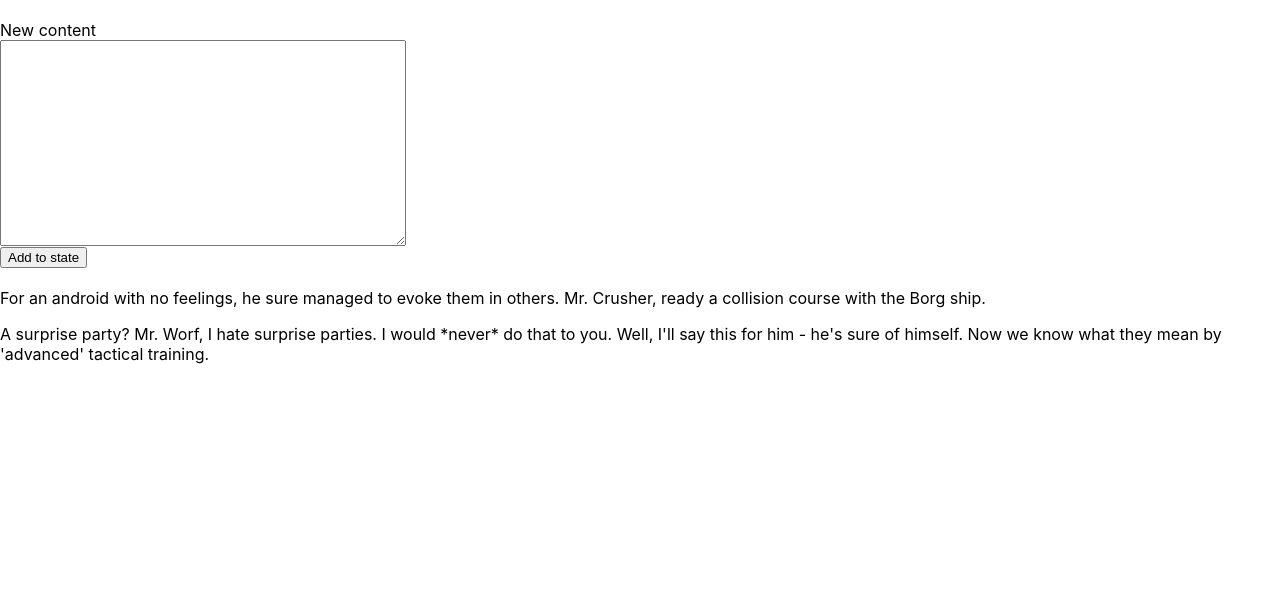
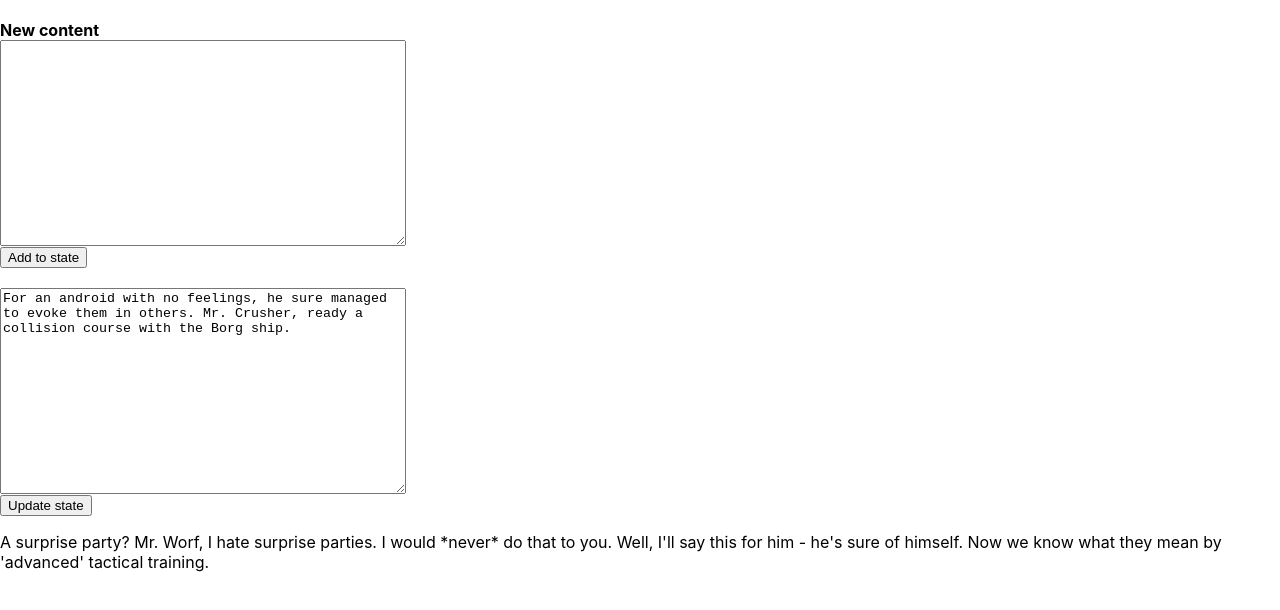
Before and after one commit to thedigitaldesign/react-complete-guide, a React (Create React App) app in the folder assignments/assignment-1/: page / in a window 1280 px wide. Both pictures are taken after a click on the element 640 px from the left and 298 px from the top of the page. Shown: the top 610 px of the page. Built offline with nearby package versions, Linux system fonts and the light colour scheme.

Commit message:
no message

```diff
--- a/assignments/assignment-1/src/Components/UserInput/UserInput.js
+++ b/assignments/assignment-1/src/Components/UserInput/UserInput.js
@@ -19,7 +19,7 @@ export default class UserInput extends Component {
         return (
             <div className="user-input-field">
                 <label>
-                    {!this.props.text ? 'New content' : ''}
+                    <strong>New content</strong>
                     <textarea style={style} value={this.props.text} ref={this.textarea} />
                 </label>
                 <button onClick={this.props.content.bind(this, this.textarea)}>{!this.props.text ? 'Add to state' : 'Update state'}</button>
--- a/assignments/assignment-1/src/Components/UserOutput/UserOutput.js
+++ b/assignments/assignment-1/src/Components/UserOutput/UserOutput.js
@@ -1,33 +1,41 @@
 import React, { Component } from 'react'
-import UserInput from '../UserInput/UserInput';
 
 export default class UserOutput extends Component {
     constructor(props) {
         super(props)
 
-        this.show = false;
+        this.state = {
+            showhide: true
+        }
     }
 
-    showhide = (show) => {
-        console.log(this.show)
-        this.show = !this.show
-        console.log(this.show)
+    showhideHandler = () => {
+        console.log(this.state.showhide)
+        this.setState({
+            showhide: !this.state.showhide
+        })
+        console.log(this.state.showhide)
 
-        return this.show
+        return this.state.showhide
     }
 
     render() {
-        let show = this.showhide
+        const style = {
+            display: 'block',
+            width: '400px',
+            height: '200px',
+            verticalAlign: 'top'
+        }
 
         return (
-            //{show ? <p onClick={this.showhide}>{this.props.text}</p> : <UserInput text={this.props.text} />}
-            <div>
-                {/* {show
-                    ? <p onClick={this.showhide}>{this.props.text}</p>
-                    : <UserInput text={this.props.text} />} */}
-                {show
-                    ? <p onClick={this.showhide}>{this.props.text}</p>
-                    : <textarea value={this.props.text} /> }
+            <div className="user-output-field">
+                { this.state.showhide
+                    ? <p onClick={this.showhideHandler}>{this.props.text}</p>
+                    : <textarea style={style} onClick={''} value={this.props.text} /> }
+
+                { !this.state.showhide
+                    ? <button onClick={''}>Update state</button>
+                    : null }
             </div>
         )
     }
```
